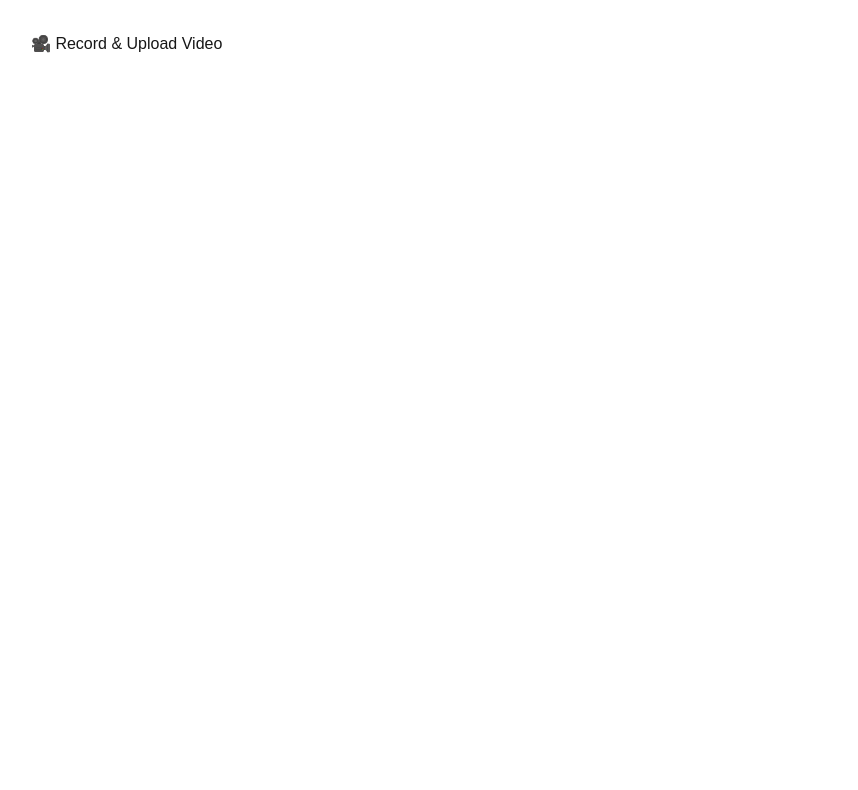
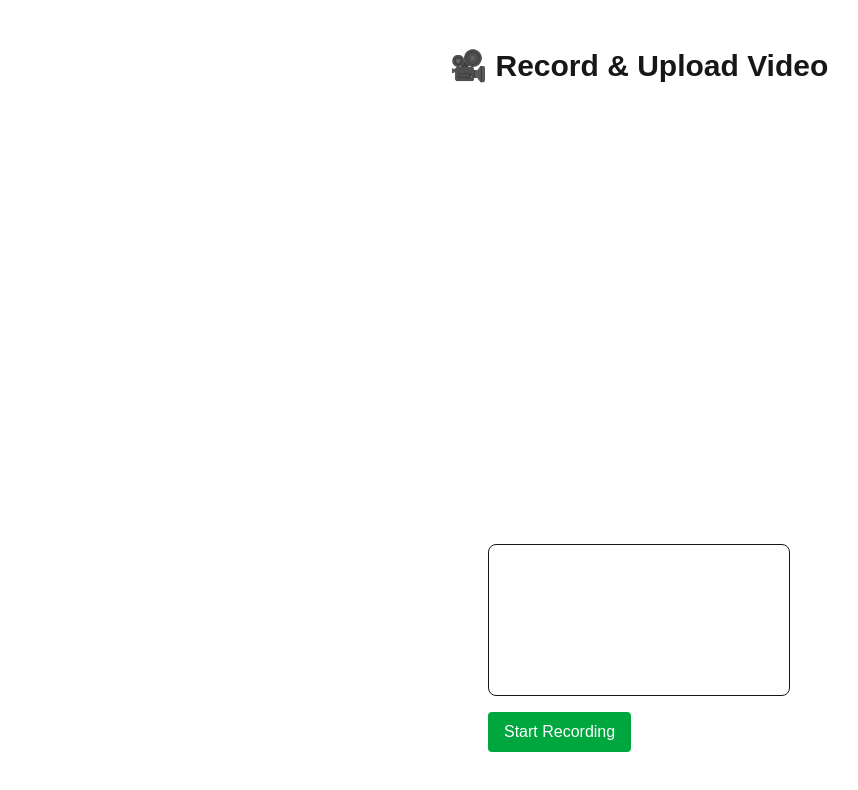
Before and after one commit to nafistarik/next-record, a Next.js app: page / in a window 1280 px wide. Shown: the top 790 px of the page, without its empty margins (1-859 px from the left). Built offline with nearby package versions, Linux system fonts and the light colour scheme.

Commit message:
feat: video taking and previewing completed

```diff
--- /dev/null
+++ b/src/api/postVIdeoApi.ts
@@ -0,0 +1,16 @@
+export async function uploadVideo(videoBlob: Blob) {
+  const formData = new FormData();
+  formData.append("video", videoBlob, "recorded_video.webm");
+
+  const response = await fetch("/api/upload", {
+    method: "POST",
+    body: formData,
+  });
+
+  if (!response.ok) {
+    throw new Error("Failed to upload video");
+  }
+
+  const data = await response.json();
+  return data;
+}
--- a/src/app/page.tsx
+++ b/src/app/page.tsx
@@ -1,7 +1,10 @@
+import Recorder from "@/components/Recorder";
+
 export default function Home() {
   return (
-     <main style={{ padding: "2rem" }}>
-      <h1>🎥 Record & Upload Video</h1>
+    <main className="flex min-h-screen flex-col items-center justify-between p-12">
+      <h1 className="text-3xl font-bold">🎥 Record & Upload Video</h1>
+      <Recorder />
     </main>
   );
 }
--- /dev/null
+++ b/src/components/Recorder.tsx
@@ -0,0 +1,79 @@
+'use client';
+
+import React, { useRef, useState } from 'react';
+
+export default function VideoRecorder() {
+  const [recording, setRecording] = useState(false);
+  const [videoBlob, setVideoBlob] = useState<Blob | null>(null);
+  const mediaRecorderRef = useRef<MediaRecorder | null>(null);
+  const streamRef = useRef<MediaStream | null>(null);
+  const videoRef = useRef<HTMLVideoElement | null>(null);
+
+  const startRecording = async () => {
+    const stream = await navigator.mediaDevices.getUserMedia({ video: true, audio: true });
+    streamRef.current = stream;
+
+    if (videoRef.current) {
+      videoRef.current.srcObject = stream;
+    }
+
+    const mediaRecorder = new MediaRecorder(stream);
+    const chunks: BlobPart[] = [];
+
+    mediaRecorder.ondataavailable = (e) => {
+      chunks.push(e.data);
+    };
+
+    mediaRecorder.onstop = () => {
+      const blob = new Blob(chunks, { type: 'video/webm' });
+      setVideoBlob(blob);
+
+      // Stop all media tracks to release camera/mic
+      stream.getTracks().forEach((track) => track.stop());
+    };
+
+    mediaRecorder.start();
+    mediaRecorderRef.current = mediaRecorder;
+    setRecording(true);
+  };
+
+  const stopRecording = () => {
+    mediaRecorderRef.current?.stop();
+    setRecording(false);
+  };
+
+  return (
+    <div className="space-y-4">
+      <video
+        ref={videoRef}
+        autoPlay
+        muted
+        playsInline
+        className="w-full max-w-md border rounded-lg"
+      />
+
+      <div className="space-x-4">
+        {!recording ? (
+          <button onClick={startRecording} className="bg-green-600 px-4 py-2 text-white rounded">
+            Start Recording
+          </button>
+        ) : (
+          <button onClick={stopRecording} className="bg-red-600 px-4 py-2 text-white rounded">
+            Stop Recording
+          </button>
+        )}
+      </div>
+
+      {videoBlob && (
+        <div>
+          <h3 className="font-semibold">Preview:</h3>
+          <video
+            controls
+            src={URL.createObjectURL(videoBlob)}
+            className="w-full max-w-md mt-2 border rounded-lg"
+          />
+        </div>
+      )}
+    </div>
+  );
+}
```
Also changed, not shown: package.json (+6 -5 lines), 1 other file (tests, documents, lock files or other folders).
